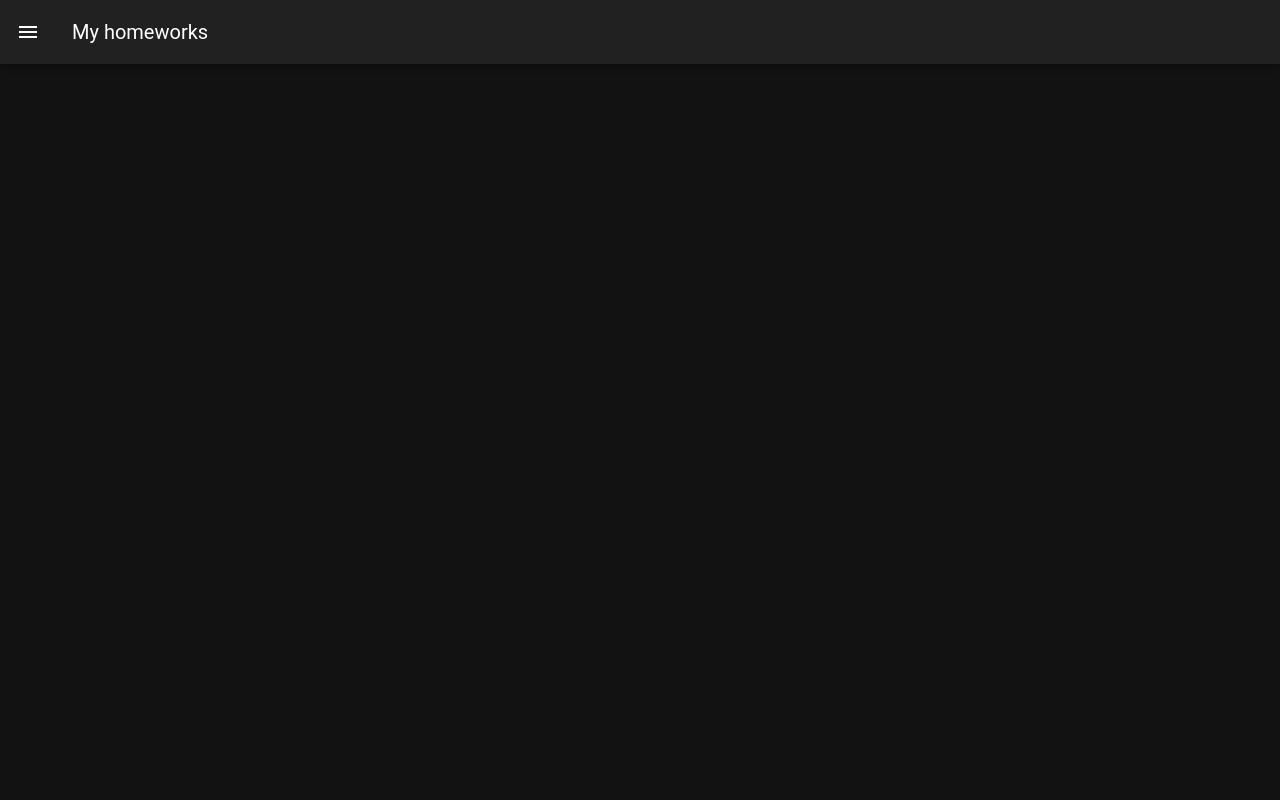
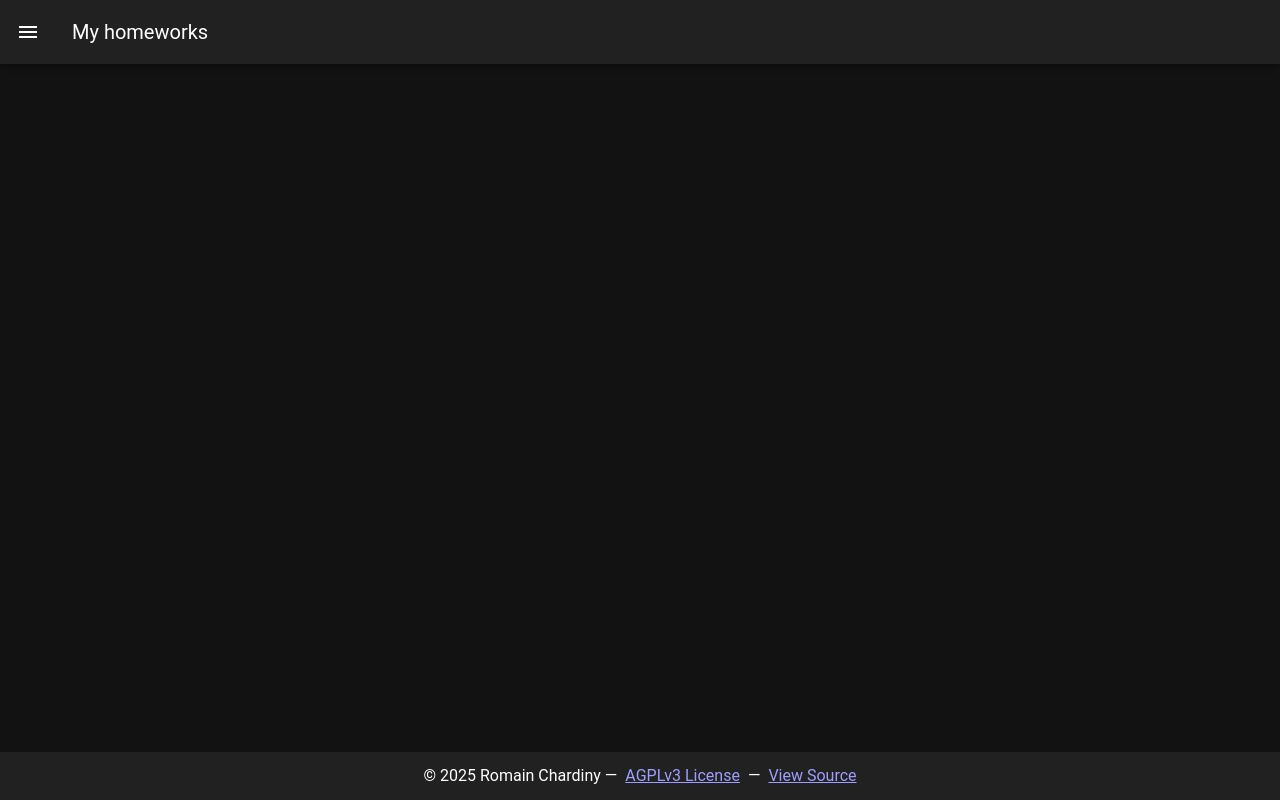
Before and after one commit to romch007/homeworks, a Vue app in the folder frontend/: page / in a window 1280 px wide. Built offline with nearby package versions, Linux system fonts and the light colour scheme.

Commit message:
footer and remove favicon

```diff
--- a/frontend/index.html
+++ b/frontend/index.html
@@ -1,10 +1,9 @@
-<!DOCTYPE html>
+<!doctype html>
 <html lang="en">
   <head>
-    <meta charset="UTF-8">
-    <link rel="icon" href="/favicon.ico">
-    <meta name="viewport" content="width=device-width, initial-scale=1.0">
-    <title>Welcome to Vuetify 3</title>
+    <meta charset="UTF-8" />
+    <meta name="viewport" content="width=device-width, initial-scale=1.0" />
+    <title>Homeworks</title>
   </head>
   <body>
     <div id="app"></div>
--- a/frontend/src/App.vue
+++ b/frontend/src/App.vue
@@ -39,6 +39,21 @@
         <router-view />
       </v-container>
     </v-main>
+
+    <v-footer
+      app
+      v-if="!$vuetify.display.mobile"
+      class="d-flex align-center justify-center ga-2 flex-wrap flex-grow-1 py-3"
+    >
+      © 2025 Romain Chardiny —
+      <a href="https://www.gnu.org/licenses/agpl-3.0.html" target="_blank"
+        >AGPLv3 License</a
+      >
+      —
+      <a href="https://github.com/romch007/homeworks" target="_blank"
+        >View Source</a
+      >
+    </v-footer>
   </v-app>
 </template>
 
```
Also changed, not shown: 2 other files (tests, documents, lock files or other folders).
